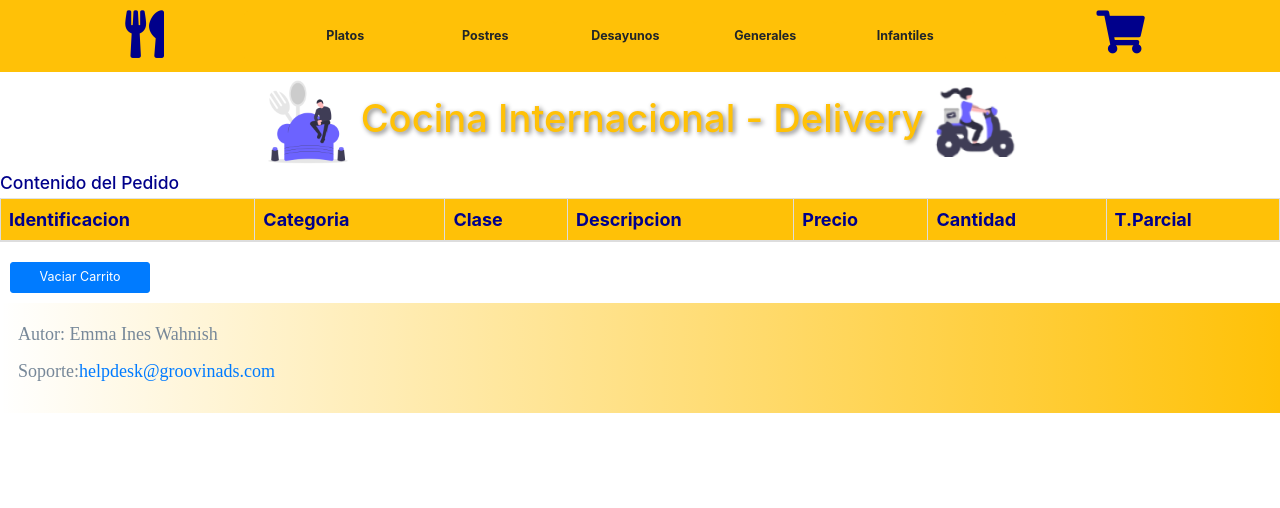
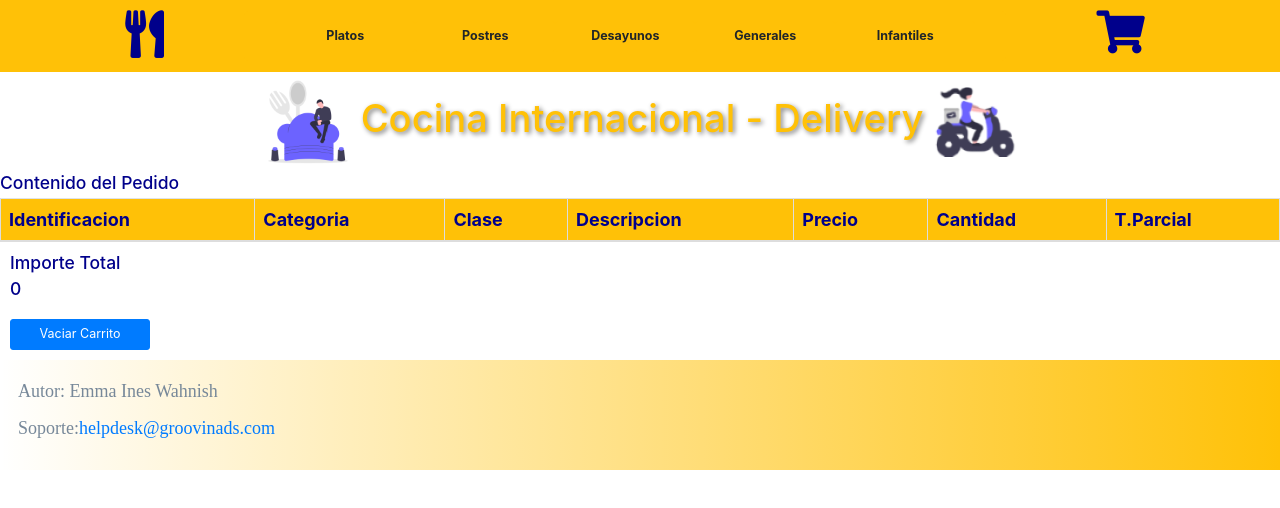
Before and after one commit to EmmaInesWahnish/ewahnish-react-coderhouse, a React (Create React App) app in the folder wahnish-ecommerce-app/: page /cart in a window 1280 px wide. Shown: the top 508 px of the page. Built offline with nearby package versions, Linux system fonts and the light colour scheme.

Commit message:
Agregado de importe total

```diff
--- a/wahnish-ecommerce-app/src/components/Cart/Cart.jsx
+++ b/wahnish-ecommerce-app/src/components/Cart/Cart.jsx
@@ -2,6 +2,11 @@ import { useCartContext } from "../../context/cartContext"
 
 function Cart() {
     const { cartList, vaciarCarrito } = useCartContext();
+    let importeTotal = 0;
+    cartList.forEach(calculateTotalPrice);
+    function calculateTotalPrice(element) {
+        importeTotal = importeTotal + (element.cantidad * element.precio);
+    }
     return (
         <div>
             <div>
@@ -32,6 +37,10 @@ function Cart() {
                         </tr>)}
                     </tbody>
                 </table>
+                <div className="m-3">
+                    <h3>Importe Total </h3>
+                    <h3>{importeTotal}</h3>
+                </div>
             </div>
             <div>
                 <button className="btn btn-primary btn-lg button m-3 " onClick={vaciarCarrito}>Vaciar Carrito</button>
```
